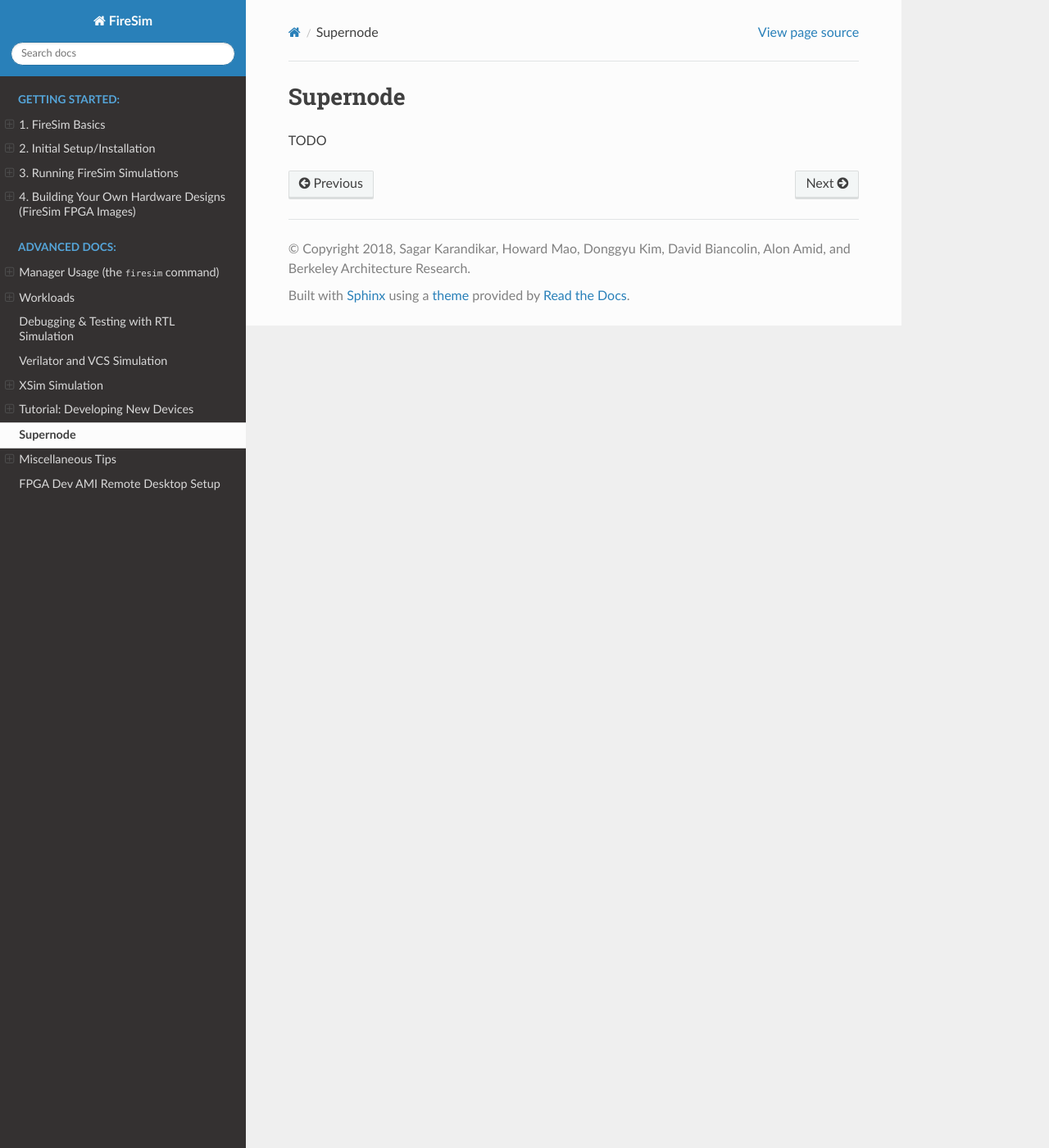
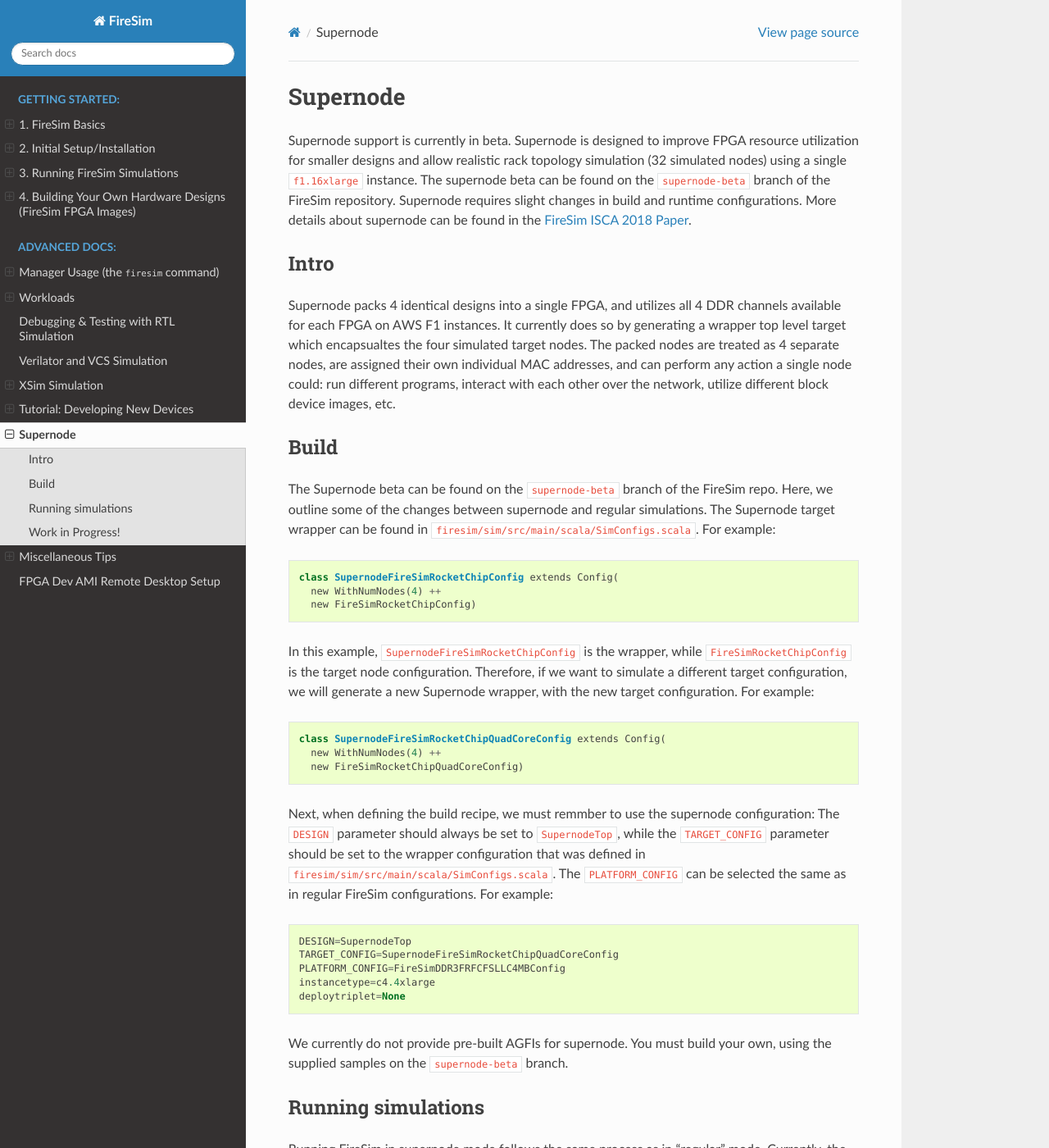
Before and after one commit to firesim/firesim, a Sphinx documentation site: the page built from docs/Advanced-Usage/Supernode.rst, in a window 1280 px wide and 1400 px high. Shown: the whole window at 82% size. Built offline with Sphinx 7.4.7 and the Read the Docs theme 2.0.0, drawn with Linux system fonts in a browser that asks for light colours; some of the changed text lies outside the part shown.

Commit message:
add basic supernode docs

```diff
--- a/docs/Advanced-Usage/Supernode.rst
+++ b/docs/Advanced-Usage/Supernode.rst
@@ -1,4 +1,87 @@
 Supernode
-===========================
+===============
 
-TODO
+Supernode support is currently in beta. Supernode is designed to improve FPGA
+resource utilization for smaller designs and allow realistic rack topology
+simulation (32 simulated nodes) using a single ``f1.16xlarge`` instance.  The
+supernode beta can be found on the ``supernode-beta`` branch of the FireSim
+repository. Supernode requires slight changes in build and runtime
+configurations. More details about supernode can be found in the `FireSim ISCA
+2018 Paper <https://sagark.org/assets/pubs/firesim-isca2018.pdf>`__.
+
+Intro
+-----------
+
+Supernode packs 4 identical designs into a single FPGA, and utilizes all 4 DDR
+channels available for each FPGA on AWS F1 instances. It currently does so by
+generating a wrapper top level target which encapsualtes the four simulated
+target nodes. The packed nodes are treated as 4 separate nodes, are assigned their
+own individual MAC addresses, and can perform any action a single node could:
+run different programs, interact with each other over the network, utilize
+different block device images, etc.
+
+Build
+-----------
+
+The Supernode beta can be found on the ``supernode-beta`` branch of the FireSim
+repo.  Here, we outline some of the changes between supernode and regular
+simulations. The Supernode target wrapper can be found in
+``firesim/sim/src/main/scala/SimConfigs.scala``.  For example:
+
+::
+
+    class SupernodeFireSimRocketChipConfig extends Config(
+      new WithNumNodes(4) ++
+      new FireSimRocketChipConfig)
+
+In this example, ``SupernodeFireSimRocketChipConfig`` is the wrapper, while
+``FireSimRocketChipConfig`` is the target node configuration. Therefore, if we
+want to simulate a different target configuration, we will generate a new
+Supernode wrapper, with the new target configuration. For example:
+
+::
+
+    class SupernodeFireSimRocketChipQuadCoreConfig extends Config(
+      new WithNumNodes(4) ++
+      new FireSimRocketChipQuadCoreConfig)
+
+Next, when defining the build recipe, we must remmber to use the supernode
+configuration: The ``DESIGN`` parameter should always be set to
+``SupernodeTop``, while the ``TARGET_CONFIG`` parameter should be set to the
+wrapper configuration that was defined in
+``firesim/sim/src/main/scala/SimConfigs.scala``.  The ``PLATFORM_CONFIG`` can
+be selected the same as in regular FireSim configurations.  For example:
+
+::
+
+    DESIGN=SupernodeTop
+    TARGET_CONFIG=SupernodeFireSimRocketChipQuadCoreConfig
+    PLATFORM_CONFIG=FireSimDDR3FRFCFSLLC4MBConfig
+    instancetype=c4.4xlarge
+    deploytriplet=None
+
+
+We currently do not provide pre-built AGFIs for supernode. You must build your
+own, using the supplied samples on the ``supernode-beta`` branch.
+
+Running simulations
+--------------------
+
+Running FireSim in supernode mode follows the same process as in
+"regular" mode. Currently, the only difference is that the standard input and
+standard output of the simulated nodes are written to files in the dispatched
+simulation directory, rather than the main simulation screen.
+
+Here are some important pieces that you can use to run an example 32-node config
+on a single ``f1.16xlarge``. Better documentation will be available later:
+
+- Sample runtime config: https://github.com/firesim/firesim/blob/supernode-beta/deploy/sample-backup-configs/sample_config_runtime.ini
+- Sample topology definition: https://github.com/firesim/firesim/blob/supernode-beta/deploy/runtools/user_topology.py#L33
+
+
+Work in Progress!
+--------------------
+
+We are currently working on restructuring supernode support to support a
+wider-variety of use cases. More documentation will follow once we complete
+this rewrite.
```
